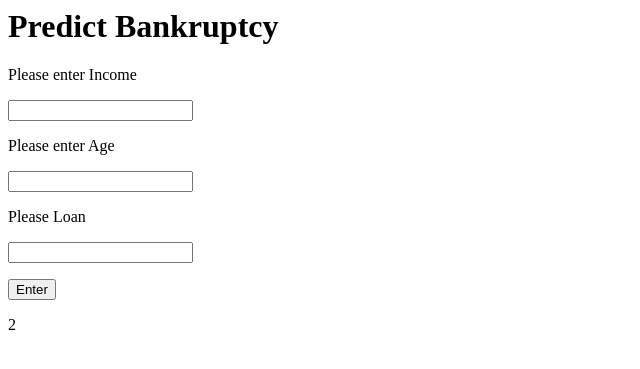
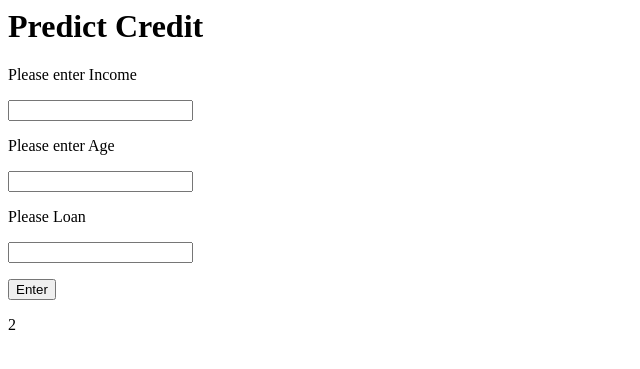
Before and after one commit to owenongcs/indivassignment, a Flask app: page / in a window 1280 px wide. Shown: the top 369 px of the page, without its empty margins (0-640 px from the left). Run offline with Flask 2, Linux system fonts and the light colour scheme.

Commit message:
Update index.html

```diff
--- a/templates/index.html
+++ b/templates/index.html
@@ -1,6 +1,6 @@
 <html>
     <body>
-        <h1>Predict Bankruptcy</h1>
+        <h1>Predict Credit</h1>
         <form action= "/" method="post">
             <p>Please enter Income</p>
             <p><input type="number" step = "0.1" name = "income"></p>
```
